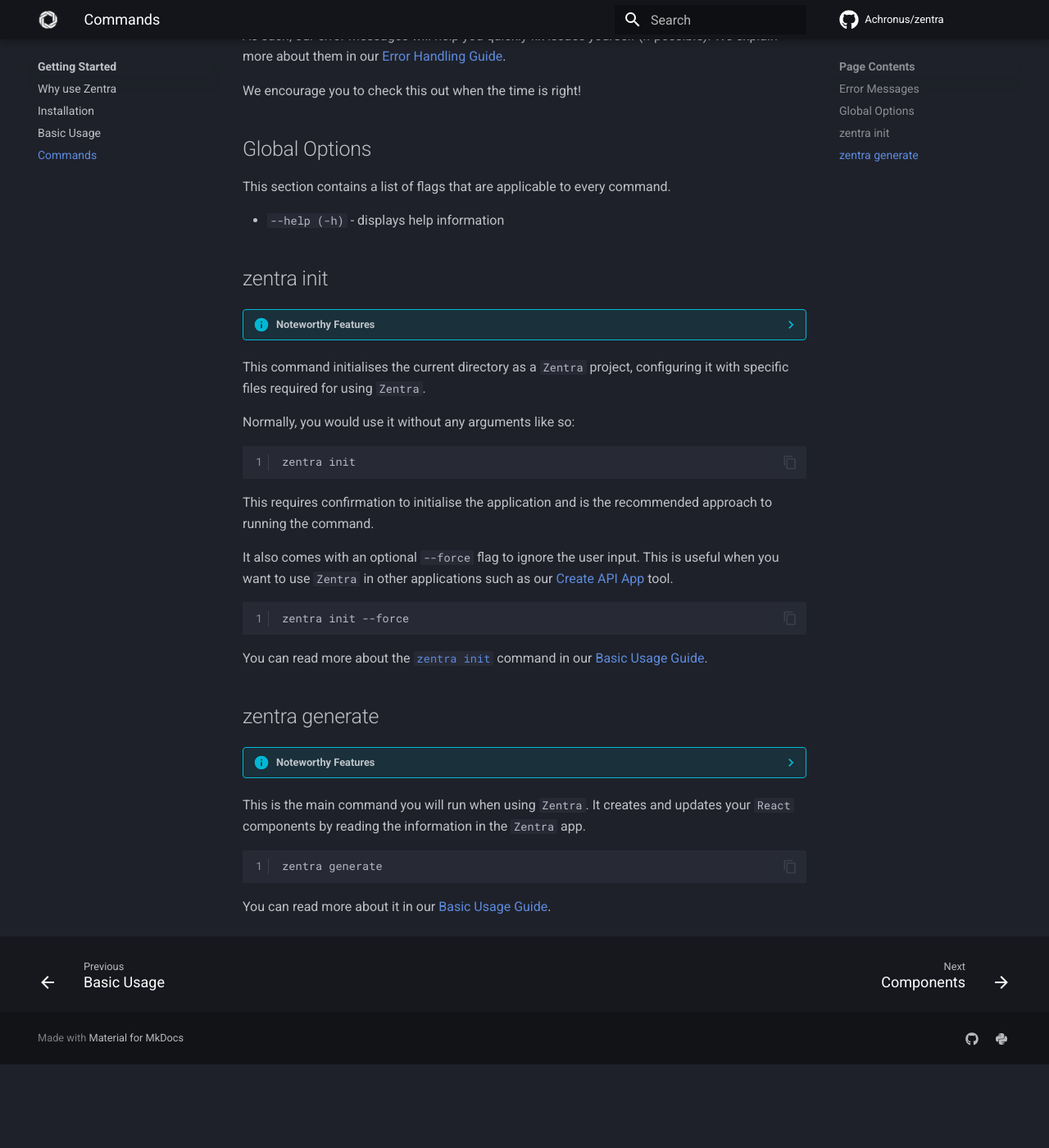
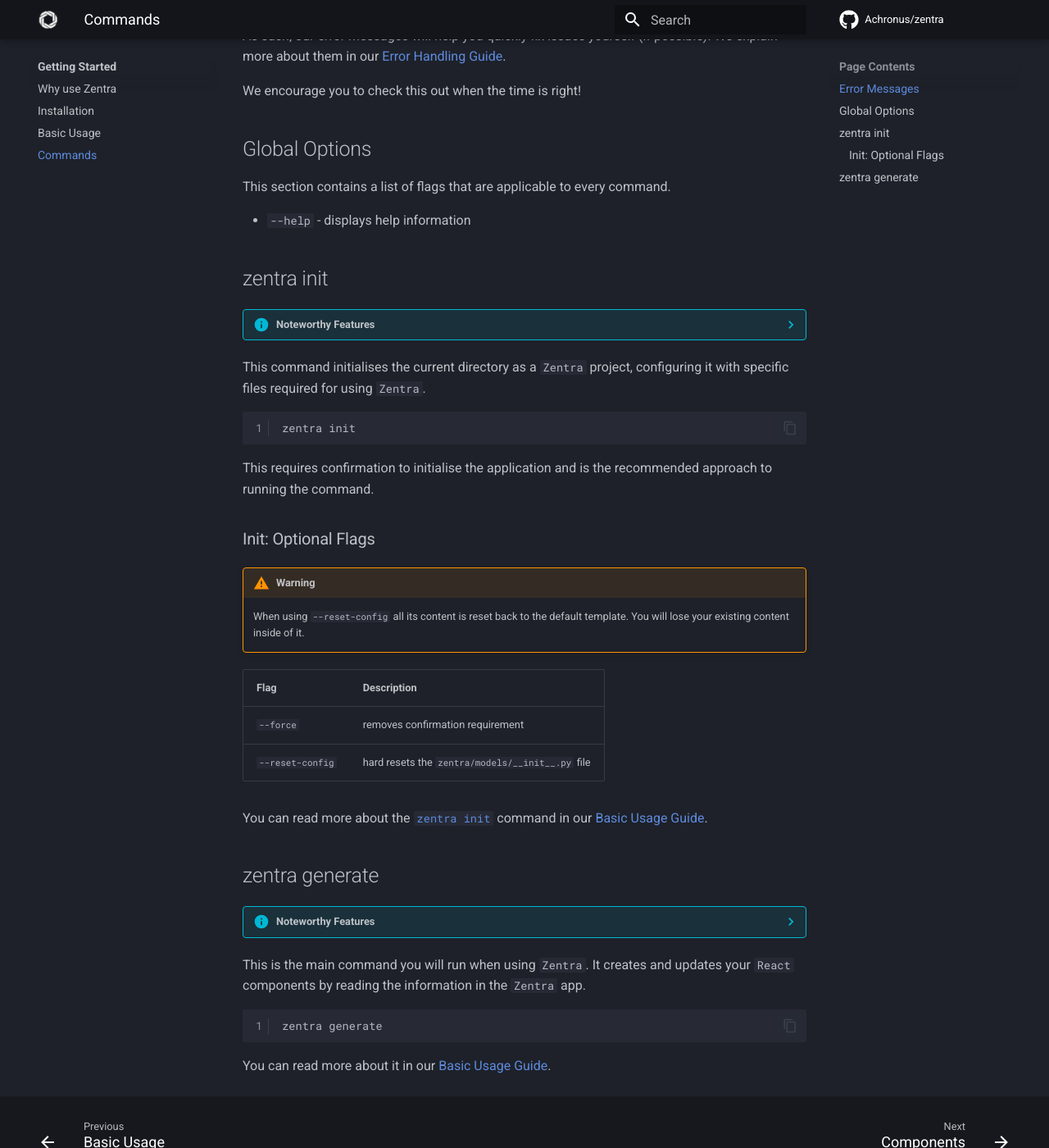
Before and after one commit to Achronus/zentra, an MkDocs documentation site: the page built from docs/starting/commands.md, in a window 1280 px wide and 1400 px high, scrolled down 616 px. Shown: the whole window at 82% size. Built offline with MkDocs 1.6.1 and Material for MkDocs 9.7.7, drawn with Linux system fonts in a browser that asks for light colours; comment, search, counter and statistics services are not loaded; the version menu is left out; before the commit the page ends 1914 px from its top, so only the background shows below that.

Commit message:
Add `reset-config` and `force` flags to `zentra init` command

````diff
--- a/docs/starting/commands.md
+++ b/docs/starting/commands.md
@@ -21,7 +21,7 @@
 
 This section contains a list of flags that are applicable to every command.
 
-- `--help (-h)` - displays help information
+- `--help` - displays help information
 
 ## zentra init
 
@@ -32,19 +32,21 @@
 
 This command initialises the current directory as a `Zentra` project, configuring it with specific files required for using `Zentra`.
 
-Normally, you would use it without any arguments like so:
-
 ```shell title=""
 zentra init
 ```
 
 This requires confirmation to initialise the application and is the recommended approach to running the command.
 
-It also comes with an optional `--force` flag to ignore the user input. This is useful when you want to use `Zentra` in other applications such as our [Create API App](#zentra-init) tool.
+### Init: Optional Flags
 
-```shell title=""
-zentra init --force
-```
+!!! warning
+    When using `--reset-config` all its content is reset back to the default template. You will lose your existing content inside of it.
+
+| Flag             | Description |
+|------------------|-------------|
+|`--force`         | removes confirmation requirement |
+| `--reset-config` | hard resets the `zentra/models/__init__.py` file |
 
 You can read more about the [`zentra init`](#zentra-init) command in our [Basic Usage Guide](basic_usage.md#creating-a-project).
 
--- a/mkdocs.yml
+++ b/mkdocs.yml
@@ -76,6 +76,7 @@
   - admonition
   - pymdownx.details
   - pymdownx.superfences
+  - tables
   - pymdownx.emoji:
       emoji_index: !!python/name:material.extensions.emoji.twemoji
       emoji_generator: !!python/name:material.extensions.emoji.to_svg
````
Also changed, not shown: 3 other files.
